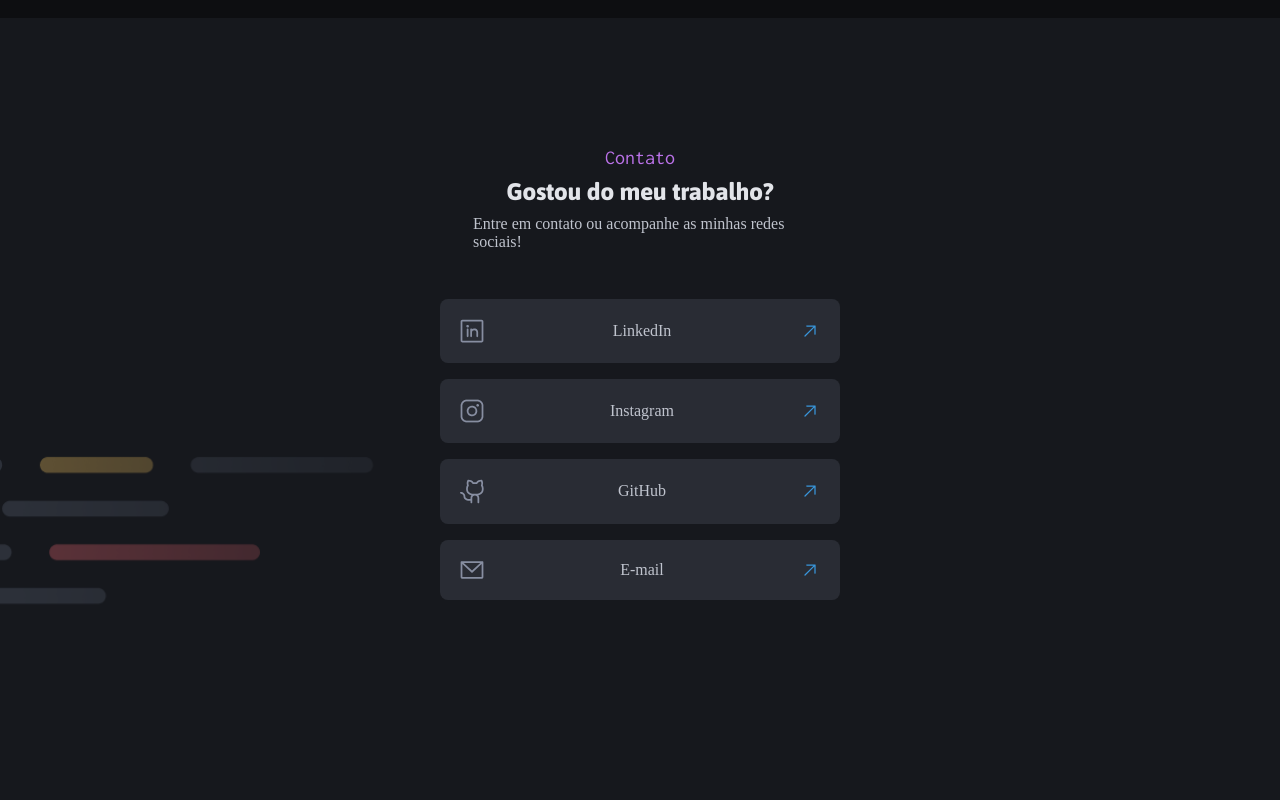
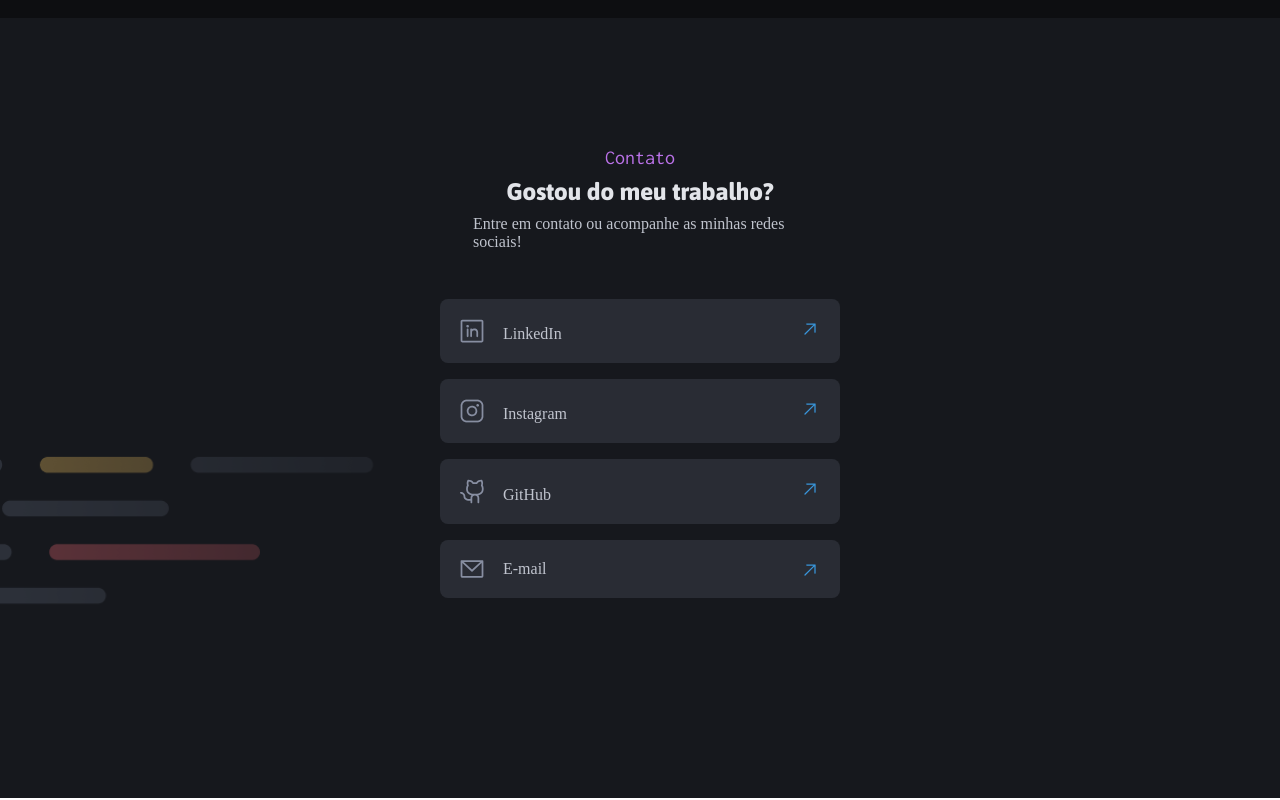
Before and after one commit to VictorAPuntel/PortfolioDev, a plain HTML site: page index.html in a window 1280 px wide. Shown: the part 3948-4748 px from the top of the page. Drawn offline with Linux system fonts and the light colour scheme.

Commit message:
Finalizando o footer

```diff
--- a/index.html
+++ b/index.html
@@ -135,22 +135,30 @@
       <div class="link">
         <img src="assets/icons/LinkedIn.svg" alt="Icone do LinkedIn" />
         <p>LinkedIn</p>
-        <img src="assets/icons/ArrowUpRight.svg" alt="">
+       <a href="#" target="_blank">
+         <img src="assets/icons/ArrowUpRight.svg" alt="">
+       </a>
       </div>
       <div class="link">
         <img src="assets/icons/instagram.png" alt="Icone do Instagram" />
         <p>Instagram</p>
-        <img src="assets/icons/ArrowUpRight.svg" alt="">
+       <a href="#" target="_blank">
+         <img src="assets/icons/ArrowUpRight.svg" alt="">
+       </a>
       </div>
       <div class="link">
         <img src="assets/icons/hub.svg" alt="Icone do GitHub" />
         <p>GitHub</p>
-        <img src="assets/icons/ArrowUpRight.svg" alt="">
+       <a href="#" target="_blank">
+         <img src="assets/icons/ArrowUpRight.svg" alt="">
+       </a>
       </div>
       <div class="link">
         <img src="assets/icons/mail.svg" alt="Icone do Email" />
         <p>E-mail</p>
-        <img src="assets/icons/ArrowUpRight.svg" alt="">
+       <a href="#" target="_blank">
+         <img src="assets/icons/ArrowUpRight.svg" alt="">
+       </a>
     </div>
    </footer>
   </body>
--- a/style/footer.css
+++ b/style/footer.css
@@ -29,15 +29,24 @@
     gap: 16px;
     .link {
       padding: 20px;
-      display: flex;
-      justify-content: space-between;
       width: 400px;
       background-color: var(--gray-300);
       border-radius: 8px;
-      align-items: center;
+      position: relative;
+      > img {
+        display: inline-block;
+        vertical-align: sub;
+        margin-right: 15px;
+      }
       > p {
         font: var(--text-md);
         color: var(--gray-500);
+        display: inline-block;
+      }
+      > a {
+        position: absolute;
+        right: 20px;
+        top: 20px;
       }
     }
   }
```
